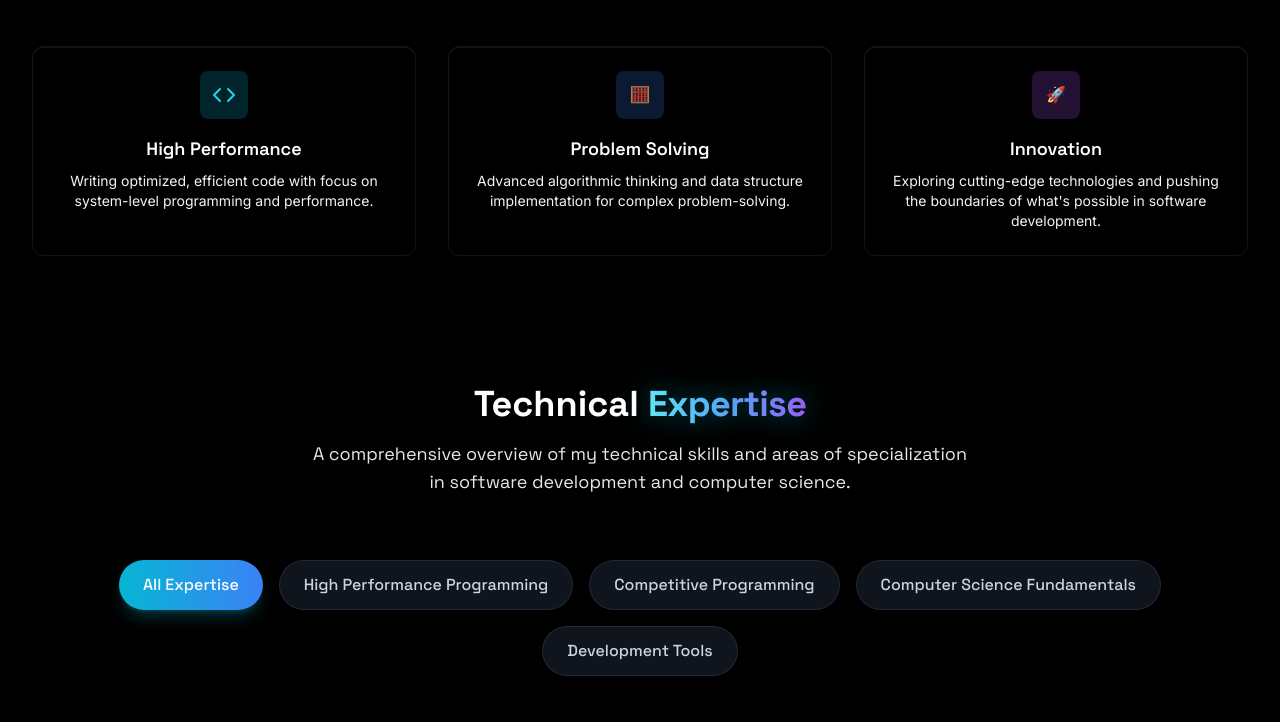
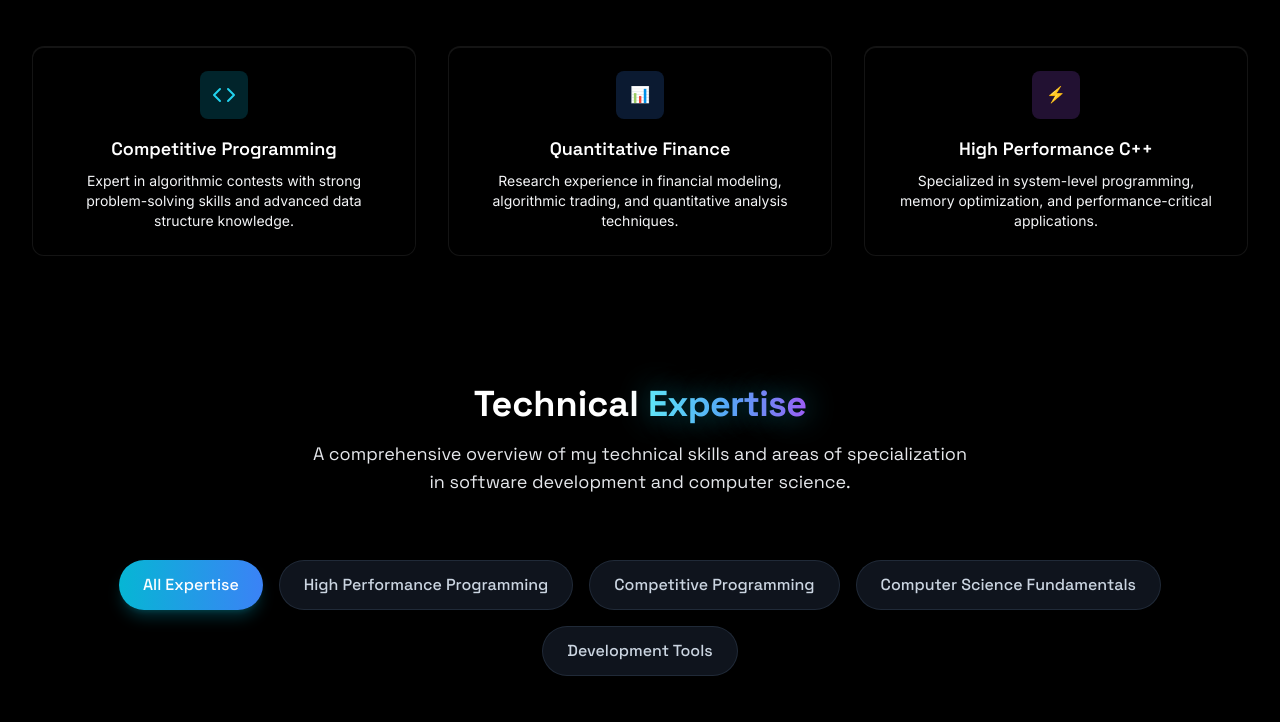
Before and after one commit to SarvikIIT/portfolio, a React (Create React App) app: page / in a window 1280 px wide. Shown: the part 1598-2320 px from the top of the page. Built offline with nearby package versions, Linux system fonts and the light colour scheme.

Commit message:
Update Additional Competencies and improve Experience section layout

```diff
--- a/src/components/About.tsx
+++ b/src/components/About.tsx
@@ -129,7 +129,7 @@ const About: React.FC = () => {
           </motion.div>
         </div>
 
-        {/* Additional Info */}
+        {/* Additional Competencies */}
         <motion.div
           initial={{ opacity: 0, y: 30 }}
           whileInView={{ opacity: 1, y: 0 }}
@@ -141,29 +141,29 @@ const About: React.FC = () => {
             <div className="w-12 h-12 bg-cyan-500/20 rounded-lg flex items-center justify-center mx-auto mb-4">
               <Code className="w-6 h-6 text-cyan-400" />
             </div>
-              <h3 className="text-lg font-semibold mb-2 text-white">High Performance</h3>
+            <h3 className="text-lg font-semibold mb-2 text-white">Competitive Programming</h3>
             <p className="text-gray-300 text-sm">
-                Writing optimized, efficient code with focus on system-level programming and performance.
+              Expert in algorithmic contests with strong problem-solving skills and advanced data structure knowledge.
             </p>
           </div>
 
           <div className="card text-center">
             <div className="w-12 h-12 bg-blue-500/20 rounded-lg flex items-center justify-center mx-auto mb-4">
-                <div className="w-6 h-6 text-blue-400">🧮</div>
+              <div className="w-6 h-6 text-blue-400">📊</div>
             </div>
-              <h3 className="text-lg font-semibold mb-2 text-white">Problem Solving</h3>
+            <h3 className="text-lg font-semibold mb-2 text-white">Quantitative Finance</h3>
             <p className="text-gray-300 text-sm">
-                Advanced algorithmic thinking and data structure implementation for complex problem-solving.
+              Research experience in financial modeling, algorithmic trading, and quantitative analysis techniques.
             </p>
           </div>
 
           <div className="card text-center">
             <div className="w-12 h-12 bg-purple-500/20 rounded-lg flex items-center justify-center mx-auto mb-4">
-                <div className="w-6 h-6 text-purple-400">🚀</div>
+              <div className="w-6 h-6 text-purple-400">⚡</div>
             </div>
-              <h3 className="text-lg font-semibold mb-2 text-white">Innovation</h3>
+            <h3 className="text-lg font-semibold mb-2 text-white">High Performance C++</h3>
             <p className="text-gray-300 text-sm">
-                Exploring cutting-edge technologies and pushing the boundaries of what's possible in software development.
+              Specialized in system-level programming, memory optimization, and performance-critical applications.
             </p>
           </div>
         </motion.div>
--- a/src/components/Experience.tsx
+++ b/src/components/Experience.tsx
@@ -35,6 +35,22 @@ const Experience: React.FC = () => {
             <h3 className="text-2xl font-semibold mb-8 text-center lg:text-left">
               Work <span className="gradient-text">Experience</span>
             </h3>
+
+            <div className="mb-8 p-6 card">
+              <div className="flex items-start gap-4">
+                <div className="w-12 h-12 bg-primary-500/20 rounded-full flex items-center justify-center flex-shrink-0">
+                  <span className="text-xl">🎯</span>
+                </div>
+                <div>
+                  <h4 className="text-lg font-semibold mb-2">Professional Summary</h4>
+                  <p className="text-dark-300 text-sm leading-relaxed">
+                    Passionate about high-performance computing and quantitative finance. Currently working as a research consultant
+                    while actively participating in competitive programming. Seeking opportunities in algorithmic trading,
+                    system programming, and quantitative research roles.
+                  </p>
+                </div>
+              </div>
+            </div>
 
             <div className="space-y-8">
               {workExperience.map((item, index) => (
@@ -83,6 +99,8 @@ const Experience: React.FC = () => {
                   </div>
                 </motion.div>
               ))}
+
+
             </div>
           </motion.div>
 
```
Lines whose indentation alone changed are shown as unchanged.
